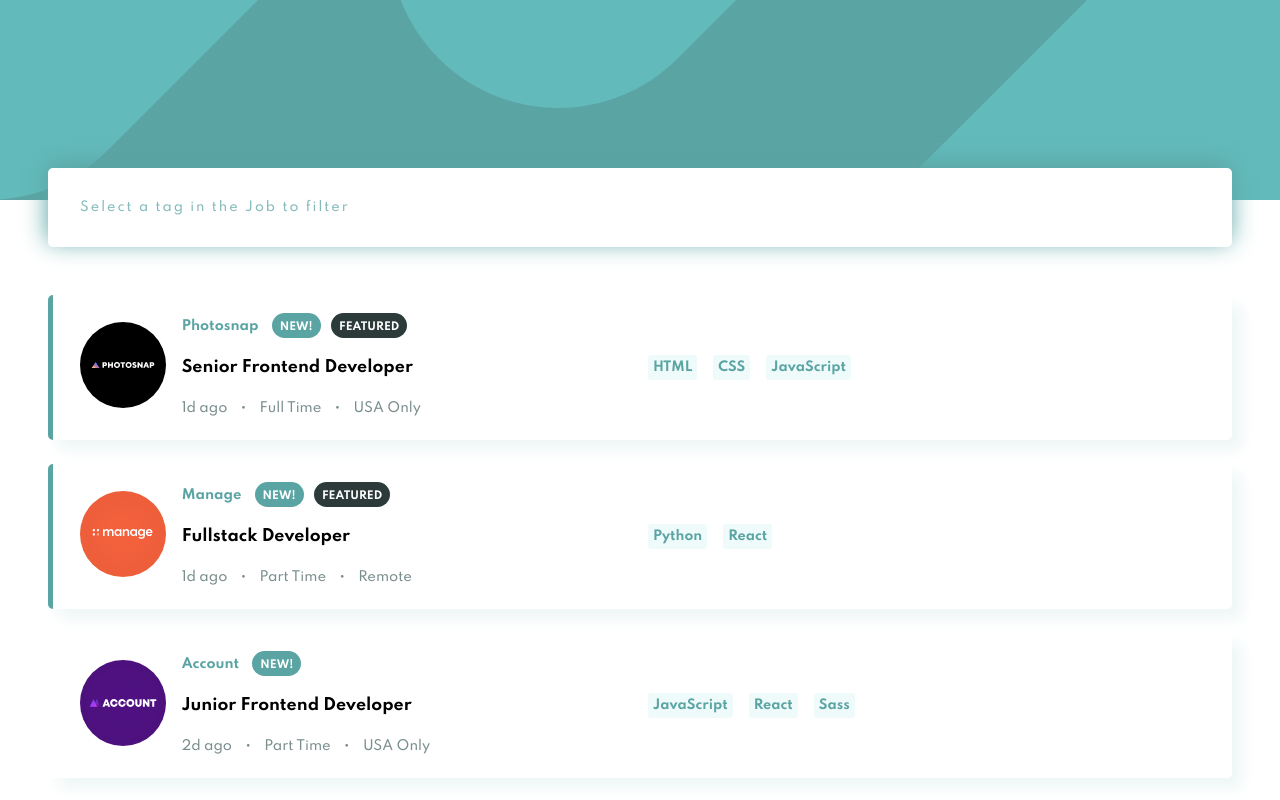
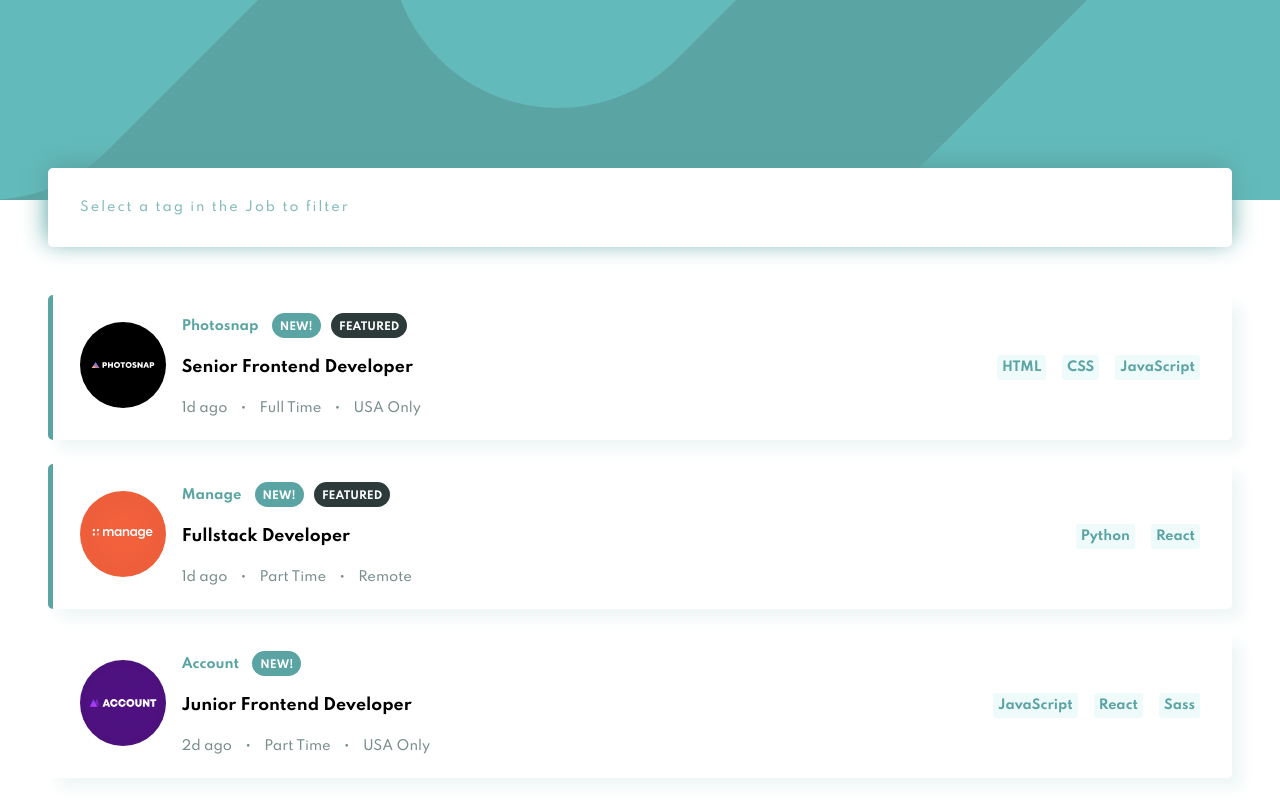
Before and after one commit to sivakumars/job-listings, a React (Create React App) app: page / in a window 1280 px wide. Shown: the top 800 px of the page. Built offline with nearby package versions, Linux system fonts and the light colour scheme.

Commit message:
Tag alignment fix in the job card

```diff
--- a/src/components/JobCard.js
+++ b/src/components/JobCard.js
@@ -48,7 +48,7 @@ const JobCard = ({ job }) => {
           </div>
           <div className="jobTags width-40pc">
             <div className="cluster-l">
-              <div>
+              <div className="justify-content">
                 {job.tags.length > 0
                   ? job.tags.map((jobTag, idx) => {
                       return (
--- a/src/components/JobCard.scss
+++ b/src/components/JobCard.scss
@@ -52,6 +52,12 @@
       border-bottom: 1px solid #cacaca;
     }
   }
+  .justify-content {
+    justify-content: flex-end;
+    @media screen and (max-width: 768px) {
+      justify-content: flex-start;
+    }
+  }
   .jobTags__tag {
     .tag {
       border-radius: 3px;
```
